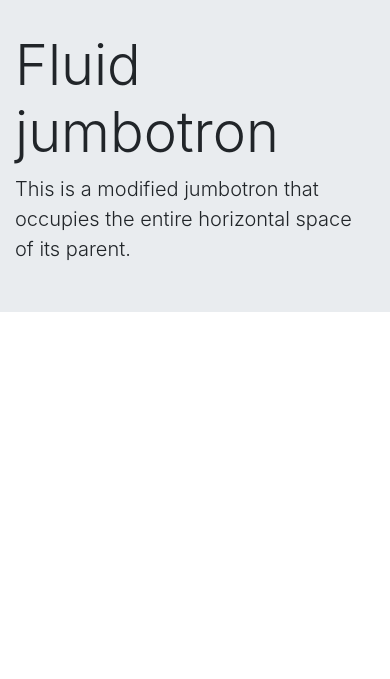
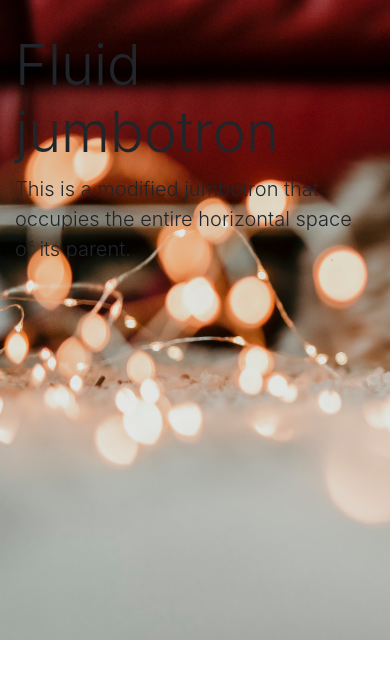
Before and after one commit to Sahrul-ux/bootsrap42021, a PHP site: page / in a window 390 px wide. Shown: the part 74-753 px from the top of the page. Run offline with PHP 8.4, Linux system fonts and the light colour scheme; some web fonts are replaced.

Commit message:
menyesuaikan tampilan dekstp dan mobile gambar pada jumbotron

```diff
--- a/style.css
+++ b/style.css
@@ -2,6 +2,13 @@
 .navbar-brand {
     font-family: viga;
     font-size: 32px;
+}
+
+/* jumbotron */
+.jumbotron {
+    background-image: url(img/headercat.jpg);
+    background-size: cover;
+    height: 640px;
 }
 
 
@@ -12,12 +19,6 @@
         margin-right: 30px;
     }
 
-    /* jumbotron */
-    .jumbotron {
-        background-image: url(img/headercat.jpg);
-        background-size: cover;
-        height: 640px;
-    }
 
     /* utility */
     .tombol {
```
